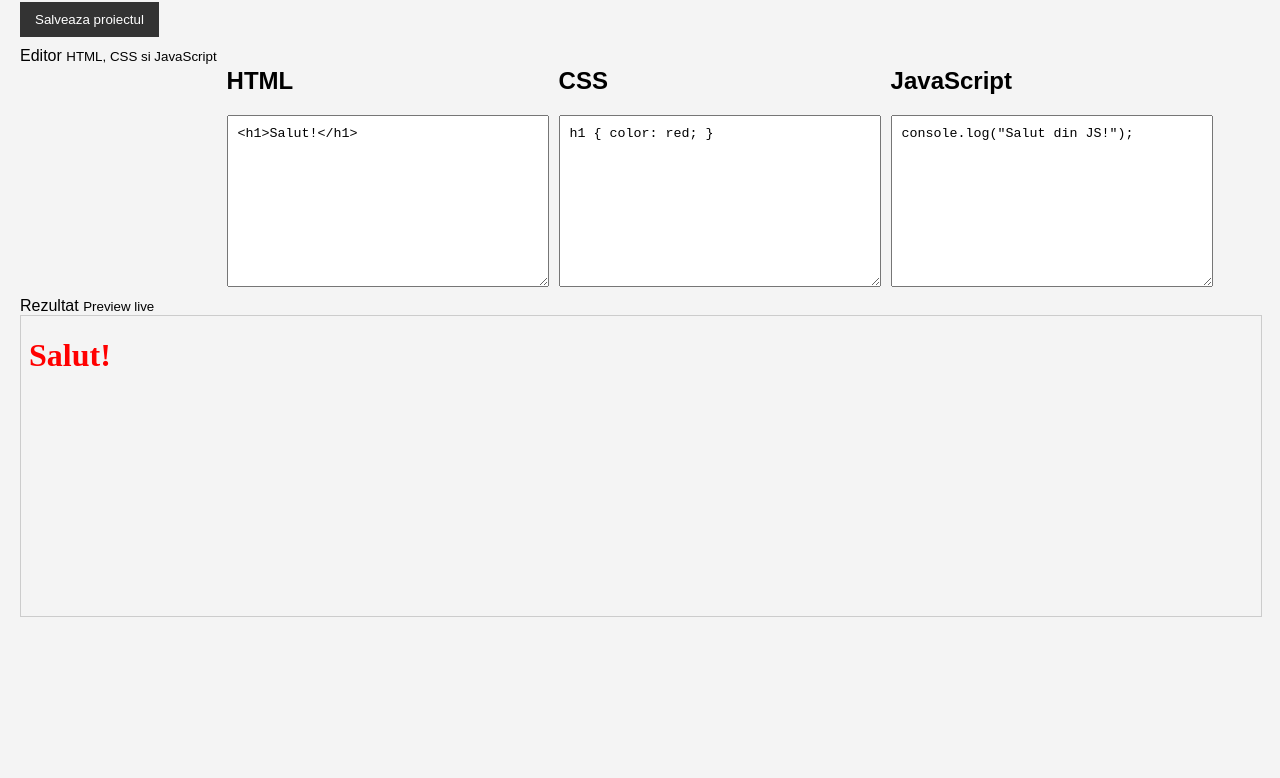
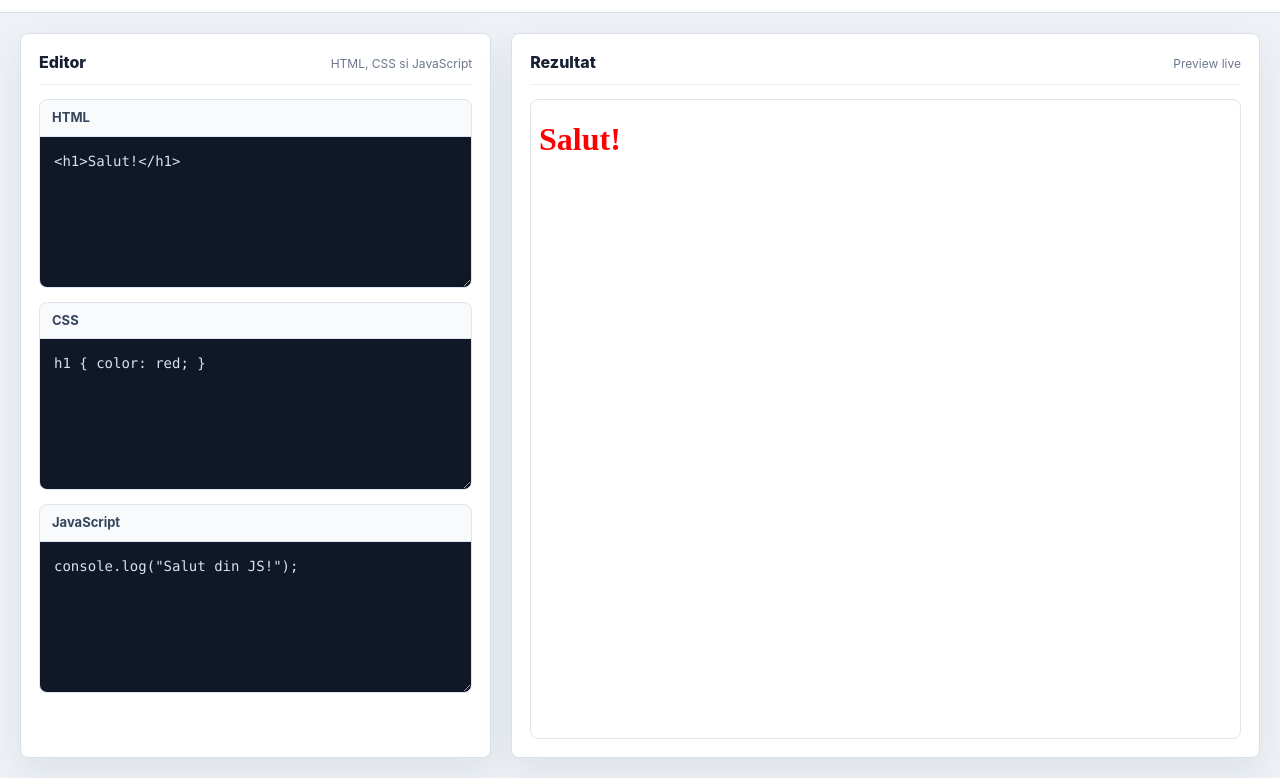
Before and after one commit to DanHioara01/ONLINE-CODE-EDITOR, a plain HTML site: page index.html in a window 1280 px wide. Shown: the part 78-856 px from the top of the page. Before the commit the page ends 800 px from the top, so only its background shows below. Drawn offline with Linux system fonts and the light colour scheme.

Commit message:
Refactor CSS styles for improved layout and design

```diff
--- a/style.css
+++ b/style.css
@@ -1,38 +1,166 @@
+* {
+    box-sizing: border-box;
+}
+
 body {
-    font-family: Arial;
-    margin: 20px;
-    background: #f4f4f4;
+    min-height: 100vh;
+    margin: 0;
+    font-family: Inter, "Segoe UI", Arial, sans-serif;
+    color: #172033;
+    background: #eef2f7;
+}
+
+.app-header {
+    display: flex;
+    align-items: center;
+    justify-content: space-between;
+    gap: 24px;
+    padding: 24px 32px;
+    border-bottom: 1px solid #d9e0ea;
+    background: #ffffff;
+}
+
+.eyebrow {
+    margin: 0 0 4px;
+    color: #5d6b82;
+    font-size: 12px;
+    font-weight: 700;
+    letter-spacing: 0;
+    text-transform: uppercase;
+}
+
+h1 {
+    margin: 0;
+    font-size: 28px;
+    line-height: 1.15;
+}
+
+.workspace {
+    display: grid;
+    grid-template-columns: minmax(320px, 38%) minmax(460px, 62%);
+    gap: 20px;
+    min-height: calc(100vh - 94px);
+    padding: 20px;
+}
+
+.editor-container,
+.result-container {
+    min-width: 0;
+    border: 1px solid #d9e0ea;
+    border-radius: 8px;
+    background: #ffffff;
+    box-shadow: 0 14px 35px rgba(23, 32, 51, 0.08);
 }
 
 .editor-container {
     display: flex;
-    gap: 10px;
-    flex-wrap: wrap;
-    margin-bottom: 10px;
+    flex-direction: column;
+    gap: 14px;
+    padding: 18px;
 }
 
-.editor { display: flex; flex-direction: column; }
+.result-container {
+    display: flex;
+    flex-direction: column;
+    padding: 18px;
+}
+
+.panel-title {
+    display: flex;
+    align-items: baseline;
+    justify-content: space-between;
+    gap: 12px;
+    padding-bottom: 12px;
+    border-bottom: 1px solid #edf0f5;
+}
+
+.panel-title span {
+    font-size: 16px;
+    font-weight: 800;
+}
+
+.panel-title small {
+    color: #6b778c;
+    font-size: 12px;
+}
+
+.editor {
+    display: flex;
+    min-height: 0;
+    flex-direction: column;
+    overflow: hidden;
+    border: 1px solid #dfe5ee;
+    border-radius: 8px;
+    background: #f8fafc;
+}
+
+.editor h2 {
+    margin: 0;
+    padding: 10px 12px;
+    border-bottom: 1px solid #dfe5ee;
+    color: #34445c;
+    font-size: 13px;
+    line-height: 1.2;
+}
 
 textarea {
-    width: 300px;
-    height: 150px;
-    font-family: monospace;
-    padding: 10px;
+    width: 100%;
+    min-height: 150px;
+    resize: vertical;
+    border: 0;
+    outline: none;
+    padding: 14px;
+    color: #d7e2f0;
+    background: #101827;
+    font: 14px/1.5 "Cascadia Code", Consolas, monospace;
+}
+
+textarea:focus {
+    box-shadow: inset 0 0 0 2px #3d7cff;
 }
 
 button {
-    padding: 10px 15px;
-    margin-bottom: 10px;
-    background: #333;
+    flex: 0 0 auto;
+    min-height: 42px;
+    padding: 0 16px;
+    border: 0;
+    border-radius: 8px;
     color: white;
-    border: none;
+    background: #1d4ed8;
+    font-weight: 700;
     cursor: pointer;
+    transition: background 160ms ease, transform 160ms ease;
 }
 
-button:hover { background: #555; }
+button:hover {
+    background: #1e40af;
+    transform: translateY(-1px);
+}
 
 iframe {
     width: 100%;
-    height: 300px;
-    border: 1px solid #ccc;
+    flex: 1;
+    min-height: 640px;
+    margin-top: 14px;
+    border: 1px solid #dfe5ee;
+    border-radius: 8px;
+    background: #ffffff;
 }
+
+@media (max-width: 900px) {
+    .app-header {
+        align-items: flex-start;
+        flex-direction: column;
+        padding: 20px;
+    }
+
+    .workspace {
+        grid-template-columns: 1fr;
+        min-height: auto;
+        padding: 14px;
+    }
+
+    iframe {
+        min-height: 480px;
+    }
+}
```
